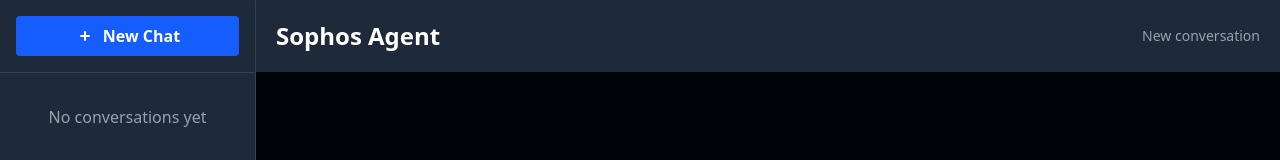
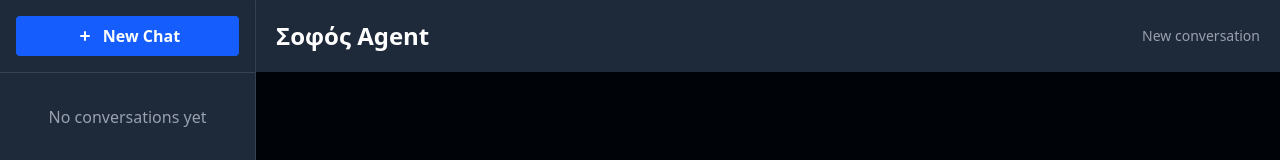
Before and after one commit to cognokratos/sophos-agent, a SvelteKit app: page / in a window 1280 px wide. Shown: the top 160 px of the page. Built offline with nearby package versions, Linux system fonts and the light colour scheme.

Commit message:
refactor: Rename project to Σοφός Agent

```diff
--- a/src/app.html
+++ b/src/app.html
@@ -12,7 +12,7 @@
 
 		<link rel="manifest" href="/favicon/manifest.webmanifest" />
 		<!-- end: favicon -->
-		<title>Sophos Agent</title>
+		<title>Σοφός Agent</title>
 		%sveltekit.head%
 	</head>
 	<body data-sveltekit-preload-data="hover">
--- a/src/routes/+page.svelte
+++ b/src/routes/+page.svelte
@@ -408,7 +408,7 @@
 	<div class="flex flex-1 flex-col">
 		<header class="bg-gray-800 p-5 shadow-md">
 			<div class="flex items-center justify-between">
-				<h1 class="text-2xl font-bold">Sophos Agent</h1>
+				<h1 class="text-2xl font-bold">Σοφός Agent</h1>
 				{#if isStreaming}
 					<h3 class="pt-2 text-center text-sm text-gray-200" data-testid="status-responding">
 						Responding...
```
Also changed, not shown: 2 other files (tests, documents, lock files or other folders).
